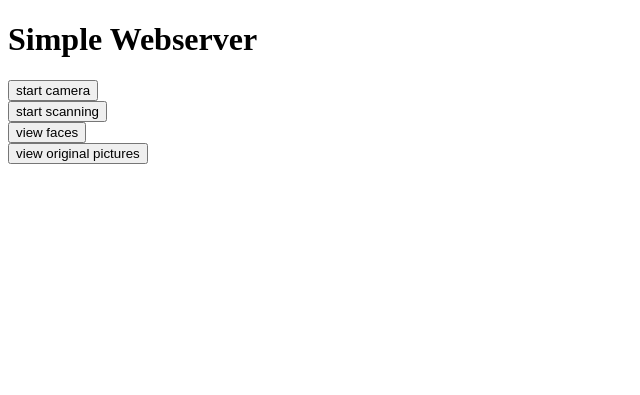
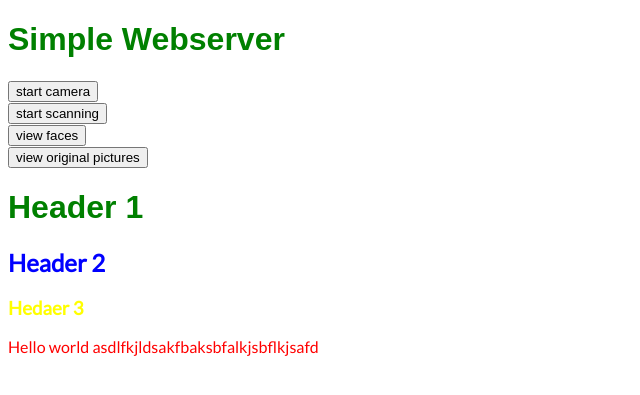
Before and after one commit to uiuc-facescanner/facescanner, a Flask app: page / in a window 1280 px wide. Shown: the top 395 px of the page, without its empty margins (0-640 px from the left). Run offline with Flask 2, Linux system fonts and the light colour scheme.

Commit message:
Add example frontend code.

```diff
--- a/static/css/main.css
+++ b/static/css/main.css
@@ -0,0 +1,17 @@
+body {
+    color: red;
+    font-family: 'Lato', sans-serif;
+}
+
+h1 {
+    color: green;
+    font-family: sans-serif;
+}
+
+h2 {
+    color: blue;
+}
+
+h3 {
+    color: yellow;
+}
--- a/templates/home.html
+++ b/templates/home.html
@@ -17,4 +17,10 @@
 		<input type="submit" value="view original pictures">
 	</form>
 
+	<h1>Header 1</h1>
+	<h2>Header 2</h2>
+	<h3>Hedaer 3</h3>
+<p>Hello world asdlfkjldsakfbaksbfalkjsbflkjsafd</p>
+
+
 {% endblock %}
--- a/templates/layout.html
+++ b/templates/layout.html
@@ -1,7 +1,9 @@
 <!DOCTYPE html>
 <html>
 	<head>
-		<title>Simple Webserver</title>
+	  <title>Simple Webserver</title>
+	  <link rel="stylesheet" href="/static/css/main.css">
+	  <link href='https://fonts.googleapis.com/css?family=Lato' rel='stylesheet' type='text/css'>
 	</head>
 	<body>
 
```
